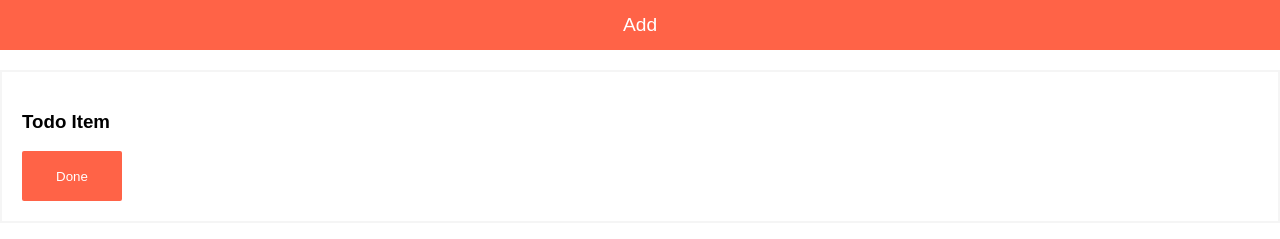
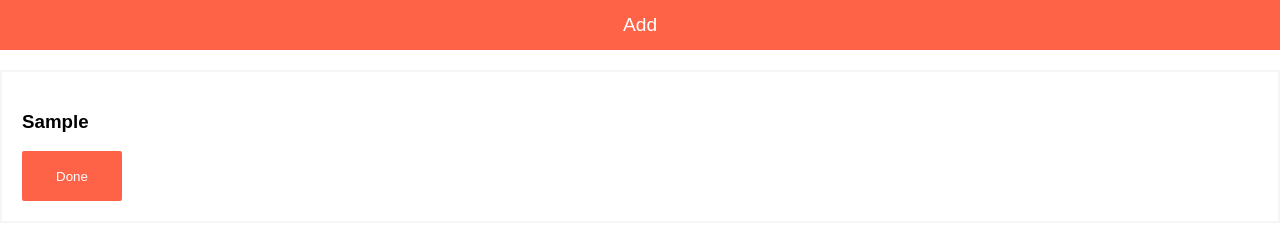
Before and after one commit to jibrinmasud/todo, a React (Create React App) app: page / in a window 1280 px wide. Both pictures are taken after typing "Sample" into the empty fields and a click on the button "Add". Shown: the part 183-422 px from the top of the page. Built offline with nearby package versions, Linux system fonts and the light colour scheme.

Commit message:
second commit

```diff
--- a/src/App.js
+++ b/src/App.js
@@ -1,6 +1,6 @@
 import Header from "./components/Header";
 import Form from "./components/Form";
-import Todo from "./components/Todo";
+import TodoList from "./components/TodoList";
 import {useState} from "react";
 function App() {
   const [todo, setTodo] = useState('')
@@ -14,7 +14,7 @@ function App() {
      todoList ={todoList}
      setTodoList={setTodoList}>
      </Form>
-     <Todo/>
+     <TodoList todoList ={todoList} />
     </div>
   );
 }
--- a/src/components/Todo.js
+++ b/src/components/Todo.js
@@ -1,9 +1,9 @@
 import styles from '../style.module.css';
-const Todo =()=>{
+const Todo =({todoItem})=>{
     return(
         <div>
             <div className={styles.todoitem}>
-                <h3 className={styles.todoname}>Todo Item</h3>
+                <h3 className={styles.todoname}>{todoItem}</h3>
                 <button className={styles.deletebutton}>Done</button>
             </div>
         </div>
--- a/src/components/TodoList.js
+++ b/src/components/TodoList.js
@@ -1,8 +1,11 @@
-const TodoList =()=>{
-    return(
-        <div>
-            TodoList
-        </div>
-    )
-}
+import Todo from "./Todo";
+const TodoList =({todoList})=>{
+    return (
+    <div>
+      {todoList.map((todoItem)=>(
+        <Todo todoItem={todoItem}> </Todo>
+      ))}
+    </div>
+    );
+};
 export default TodoList;
```
